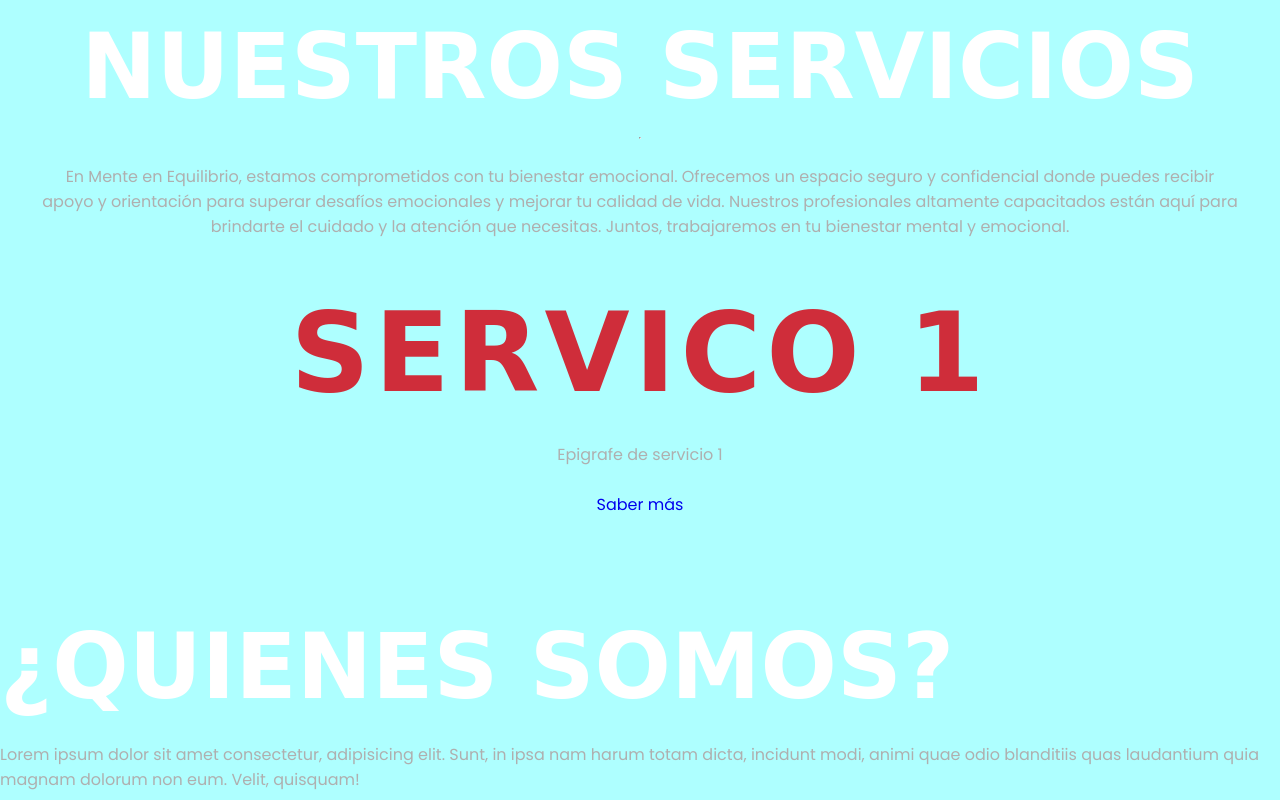
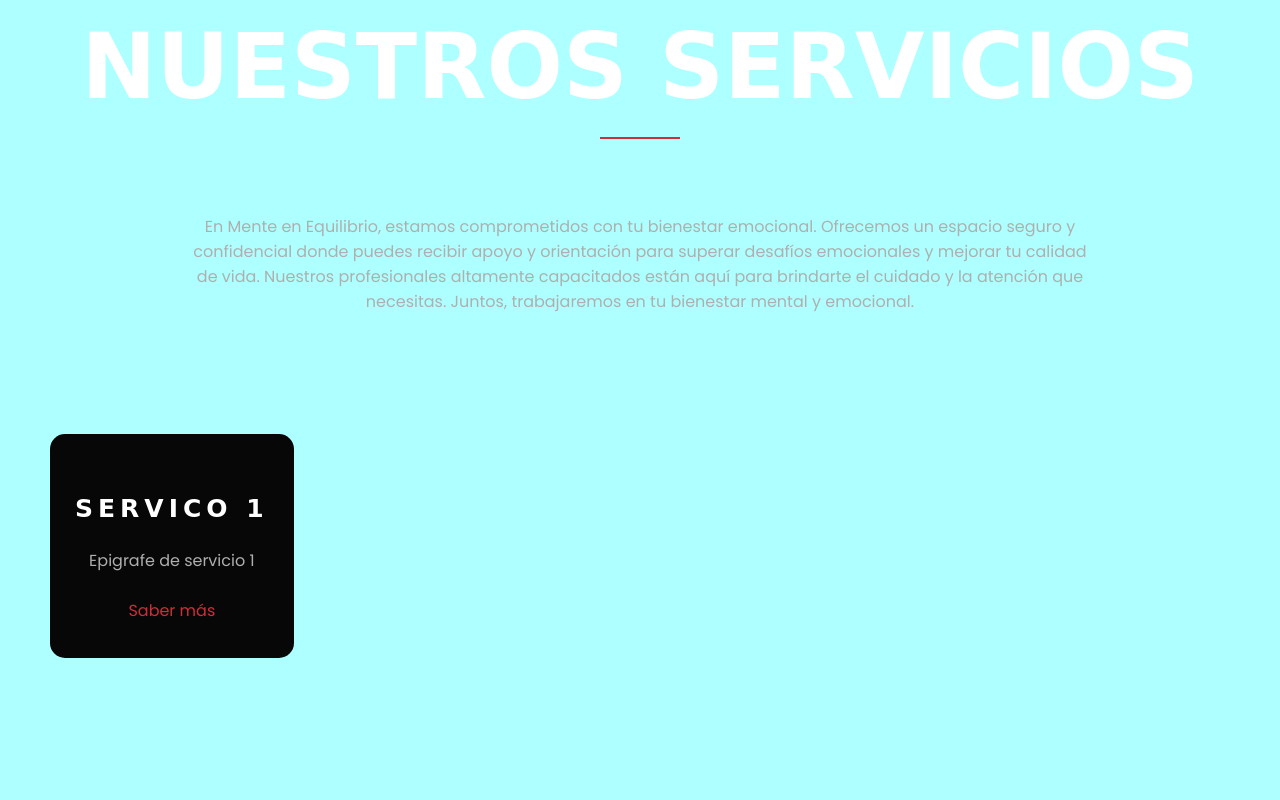
Before and after one commit to PowerBits-Inkua/Mente-en-Equilibrio, a plain HTML site: page index.html in a window 1280 px wide. Shown: the part 1340-2140 px from the top of the page. Drawn offline with Linux system fonts and the light colour scheme.

Commit message:
Modificamos el CSS - 1.4

```diff
--- a/style.css
+++ b/style.css
@@ -183,3 +183,79 @@ p {
     flex-direction: column;
     align-items: center;
 }
+
+hr{
+    border: 1px solid #CF2d3a;
+    width: 80px;
+}
+
+.services-txt p{
+    padding: 50px 150px;
+}
+.services-group{
+    display: flex;
+    justify-content: space-between;
+    margin: 45px 0;
+}
+.services-1{
+    background-color: #070707;
+    padding: 35px 25px;
+    margin: 0 10px;
+    border-radius: 15px;
+}
+
+.services-1 img{
+    width: 25px;
+    margin-bottom: 15px;
+}
+.services-1 h3{
+    font-size: 25px;
+    color: #FFFFFF;
+}
+
+.services-1 a{
+    color: #CF2d3a;
+    font-size: 16px;
+}
+
+/*
+.prices{
+    display: flex;
+}
+.prices-1{
+    width: 50%;
+    padding: 150px 250px 150px 100px;
+    background-color: #191919;
+}
+
+table {
+    margin: 50px 0;
+    width: 100%;
+    text-align: left;
+    border-collapse: collapse;
+}
+
+tr{
+    display: flex;
+    justify-content: space-between;
+    border-bottom: 1px solid #afafaf;
+    margin-bottom: 20px;
+}
+
+th{
+    color: #FFFFFF;
+    padding-bottom: 15px;
+}
+
+td{
+    color: #CF2d3a;
+}
+
+.prices-2{
+    background-image: url('#');
+    background-position: center center;
+    background-repeat: no-repeat;
+    background-size: cover;
+    width: 50%;
+}
+*/
```
